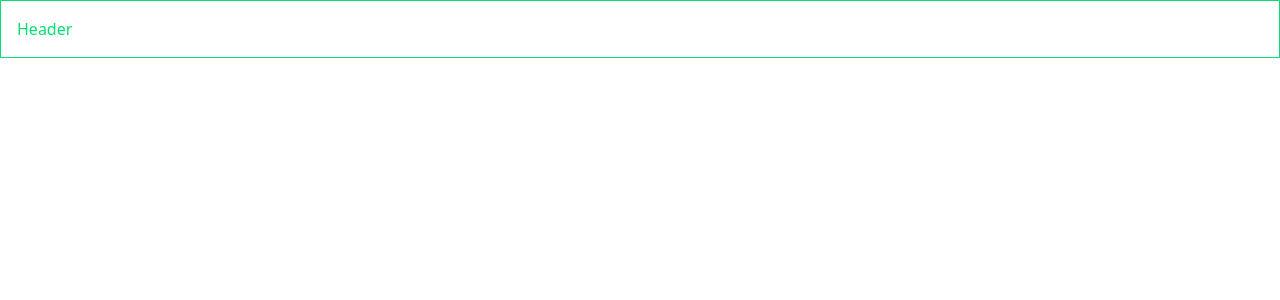
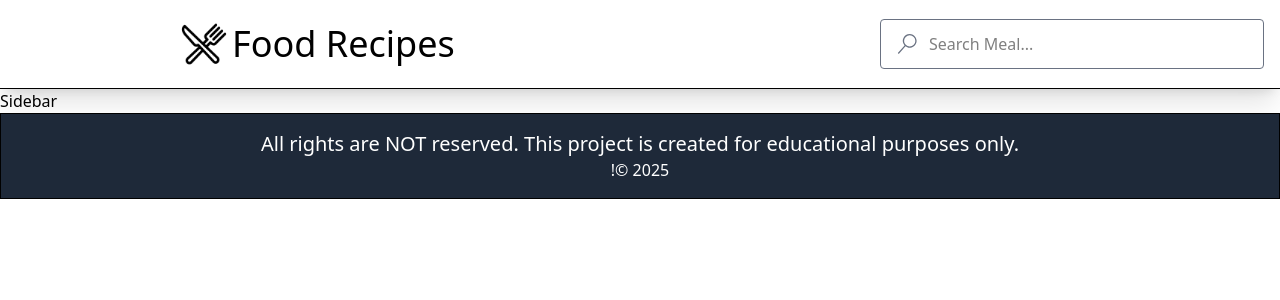
Before and after one commit to fdincer/food-recipes, a React (Vite) app: page / in a window 1280 px wide. Shown: the top 300 px of the page. Built offline with nearby package versions, Linux system fonts and the light colour scheme; no server answers.

Commit message:
Added Header and Footer Components

```diff
--- /dev/null
+++ b/src/Api/Queries/getCategories.ts
@@ -0,0 +1,12 @@
+import type { Categories } from "../Types/Category";
+
+interface CategoryResult {
+    strCategory: string;
+}
+
+export async function getCategories(): Promise<Categories> {
+    const res = await fetch("www.themealdb.com/api/json/v1/1/categories.php");
+    const data = await res.json();
+
+    return data as Categories;
+}
--- /dev/null
+++ b/src/Api/Types/Category.ts
@@ -0,0 +1,6 @@
+
+export interface Categories {
+    categories: {
+        strCategory: string;
+    }
+}
--- a/src/Components/Footer.tsx
+++ b/src/Components/Footer.tsx
@@ -2,8 +2,13 @@
 
 export default function Footer() {
     return(
-        <div className="border text-red-500 p-4">
-            Footer
+        <div className="flex flex-col border bg-gray-800 p-4">
+            <p className="mx-auto text-white text-xl">All rights are NOT reserved.
+                This project is created for educational purposes only.
+            </p>
+            <p className="mx-auto text-white">
+            !© 2025
+            </p>
         </div>
     );
 }
--- a/src/Components/Header.tsx
+++ b/src/Components/Header.tsx
@@ -1,9 +1,19 @@
-
+import foodrecipelogo from "../../foodrecipelogo.png";
+import { Link } from "react-router";
+import SearchInput from "./SearchInput";
 
 export default function Header() {
     return(
-        <div className="border text-green-400 p-4">
-            Header
+        <div className="md:flex items-center justify-between p-4 border-b shadow-xl">
+            <div className="flex items-center md:ml-20 lg:ml-40">
+                <Link to={"/"} className="flex items-center cursor-pointer">
+                    <img src={foodrecipelogo} className="w-14"/>
+                    <h1 className="text-bold text-4xl">Food Recipes</h1>
+                </Link>
+            </div>
+            <div className="md:w-full max-w-2xs md:max-w-xs lg:max-w-sm ">
+                <SearchInput />
+            </div>
         </div>
     );
 }
--- /dev/null
+++ b/src/Components/SearchInput.tsx
@@ -0,0 +1,29 @@
+import { useState } from "react";
+import { useNavigate } from "react-router";
+import { VscSearch } from "react-icons/vsc";
+
+export default function SearchInput() {
+
+    const [input,SetInput] = useState<string>("");
+    const navigate = useNavigate();
+
+    const handleSubmit = (event: React.FormEvent<HTMLFormElement>) => {
+        event.preventDefault();
+        navigate(`/search?term=${input}`);
+    };
+
+    return (
+        <form onSubmit={handleSubmit}>
+            <div className="relative border border-gray-500 rounded">
+                <div className="absolute inset-y-0 flex items-center pl-4">
+                    <VscSearch className="h-5 w-5 text-gray-500" />
+                </div>
+                <input
+                    value={input} onChange={ e => SetInput(e.target.value) }
+                    className="pl-12 py-3 w-full"
+                    placeholder="Search Meal..."
+                />
+            </div>
+        </form>
+    );
+}
--- /dev/null
+++ b/src/Components/Sidebar.tsx
@@ -0,0 +1,10 @@
+import { getCategories } from "../Api/Queries/getCategories";
+
+export default function Sidebar() {
+    const response = getCategories();
+    console.log(response);
+
+    return(
+        <div>Sidebar</div>
+    );
+}
--- a/src/Layout.tsx
+++ b/src/Layout.tsx
@@ -1,12 +1,15 @@
 import { Outlet } from "react-router";
 import Header from "./Components/Header";
+import Sidebar from "./Components/Sidebar";
 import Footer from "./Components/Footer";
+
 
 export default function Layout(){
     return(
         <div>
             <Header />
-
+            <Sidebar />
+            <Footer />
         </div>
     );
 }
```
Also changed, not shown: foodrecipelogo.png (added).
